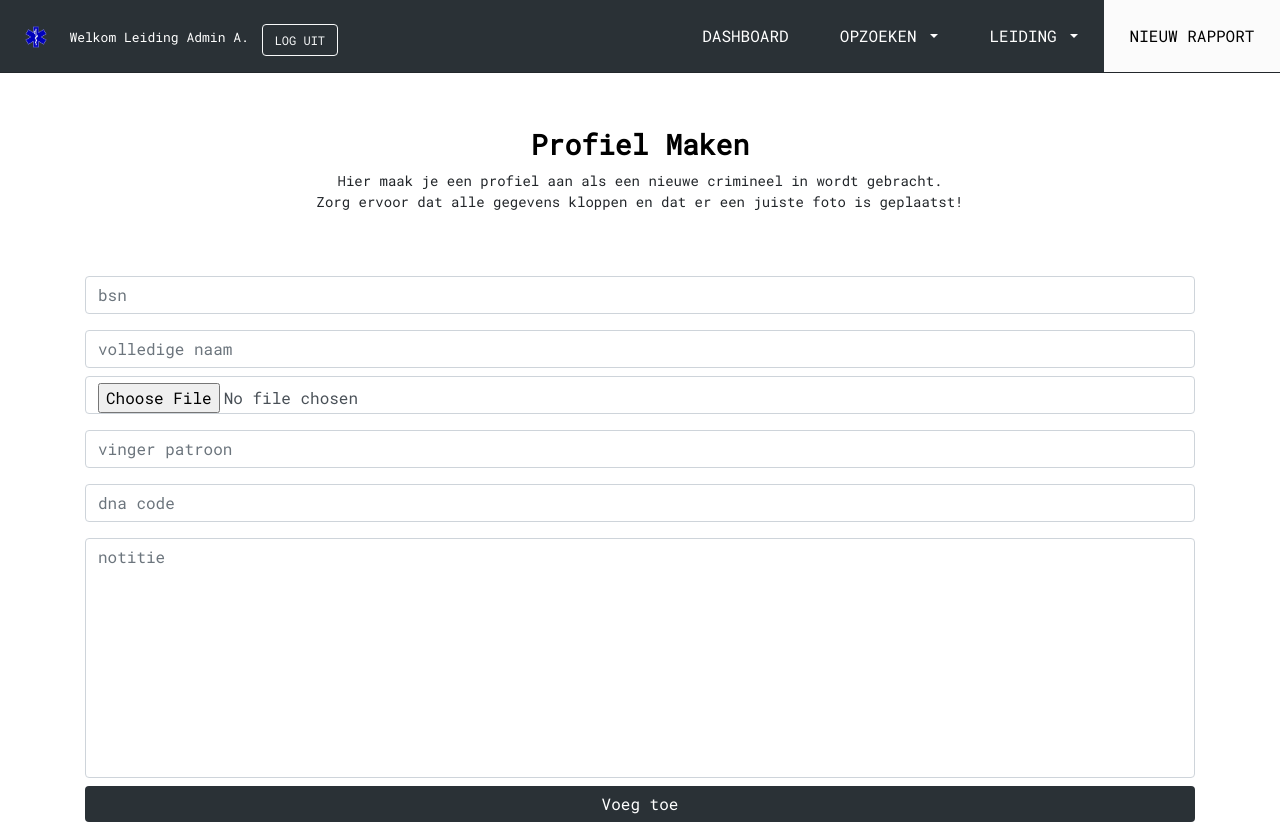
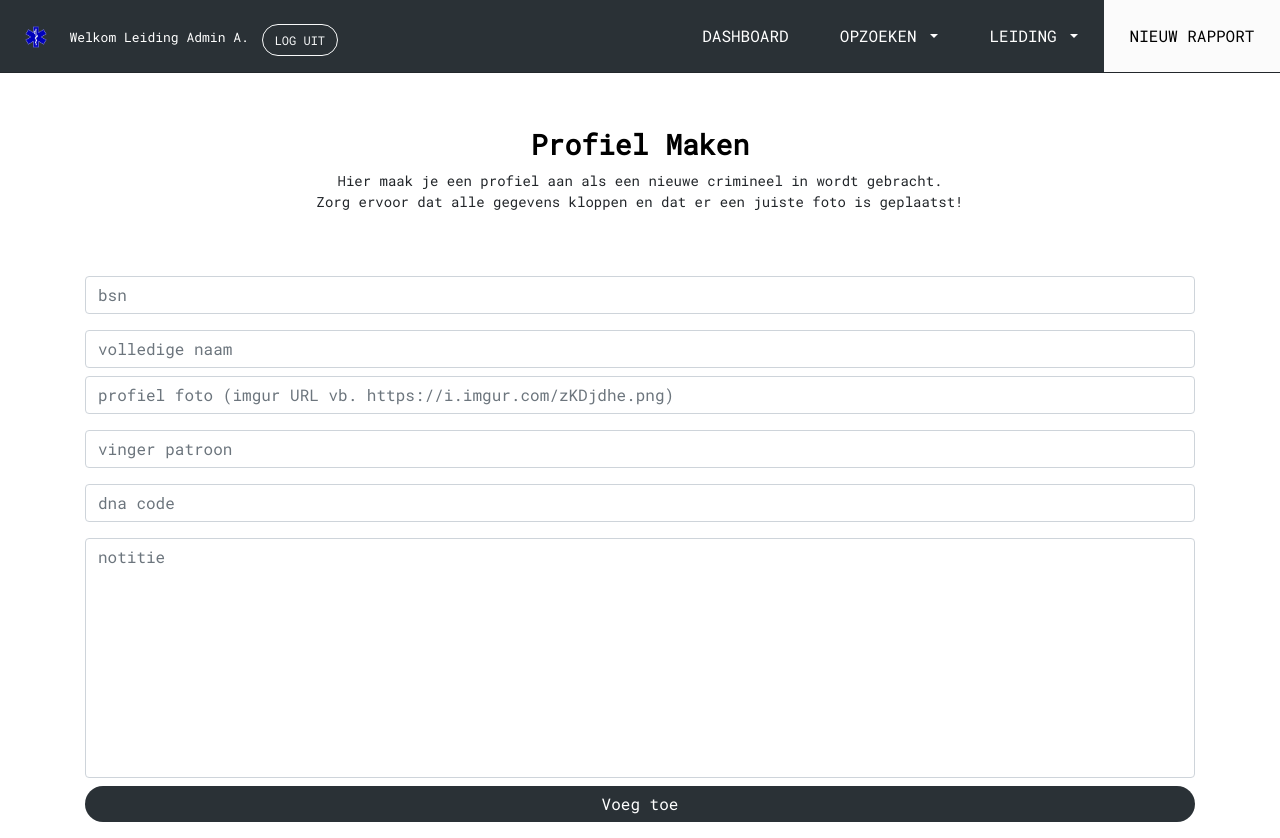
Before and after one commit to SilvesterNL/Person-database-medic, a PHP site: page /createprofile in a window 1280 px wide. Run offline with PHP 8.4, Linux system fonts and the light colour scheme; a user stored in the database is signed in.

Commit message:
Knopjes maar afgeronde hoekkies

```diff
--- a/assets/css/main.css
+++ b/assets/css/main.css
@@ -227,6 +227,11 @@ textarea {
     border: 0 solid transparent!important;
 }
 
+
+.btn {
+    border-radius: 40px;
+}
+
 .btn-panel {
     width: 100%;
 }
--- a/createprofile.php
+++ b/createprofile.php
@@ -130,7 +130,7 @@
                         <input type="text" name="fullname" class="form-control login-pass" value="<?php echo $selectedprofile["fullname"]; ?>" placeholder="volledige naam" required>
                     </div>
                     <div class="input-group mb-3">
-                        <input type="text" name="avatar" class="form-control login-user" value="<?php echo $selectedprofile["avatar"]; ?>" placeholder="profiel foto (imgur URL vb. https://i.imgur.com/zKDjdhe.png)" required>
+                        <input type="url" name="avatar" class="form-control login-user" value="<?php echo $selectedprofile["avatar"]; ?>" placeholder="profiel foto (imgur URL vb. https://i.imgur.com/zKDjdhe.png)" required>
                     </div>
                     <div class="input-group mb-3">
                         <input type="text" name="fingerprint" class="form-control login-user" value="<?php echo $selectedprofile["fingerprint"]; ?>" placeholder="vinger patroon">
@@ -156,7 +156,7 @@
                         <input type="text" name="fullname" class="form-control login-pass" value="" placeholder="volledige naam" required>
                     </div>
                     <div class="input-group mb-3">
-                        <input type="file" name="avatar" class="form-control login-user" value="" placeholder="profiel foto (imgur URL vb. https://i.imgur.com/zKDjdhe.png)">
+                        <input type="url" name="avatar" class="form-control login-user" value="" placeholder="profiel foto (imgur URL vb. https://i.imgur.com/zKDjdhe.png)">
                     </div>
                     <div class="input-group mb-3">
                         <input type="text" name="fingerprint" class="form-control login-user" value="" placeholder="vinger patroon">
--- a/profiles.php
+++ b/profiles.php
@@ -176,12 +176,11 @@
                             <form method="post" action="createreport" style="float:right; margin-left: 1vw;">
                                 <input type="hidden" name="type" value="createnew">
                                 <input type="hidden" name="profileid" value="<?php echo $selectedprofile['id']; ?>">
-                                <button type="submit" name="issabutn" style="margin-left:0!important;" class="btn btn-success btn-md my-0 ml-sm-2">NIEUW RAPPORT</button>
+                                <button type="submit" name="issabutn" style="" class="btn btn-success btn-md my-0 ml-sm-2">NIEUW RAPPORT</button>
                             </form>
                             <form method="post" action="createwarrant" style="float:right;">
                                 <input type="hidden" name="type" value="create">
                                 <input type="hidden" name="profileid" value="<?php echo $selectedprofile['id']; ?>">
-                                <button type="submit" name="issabutn" style="margin-left:0!important;" class="btn btn-danger btn-md my-0 ml-sm-2">NIEUW BEVEL</button>
                             </form>
                             <br />
                             <h5 class="panel-container-title">Laatste rapportages</h5>
```
